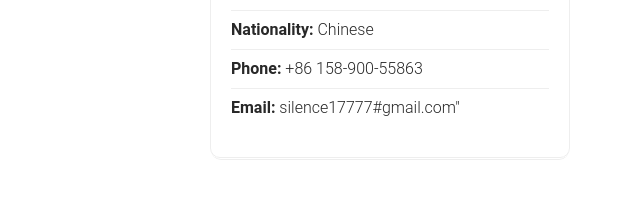
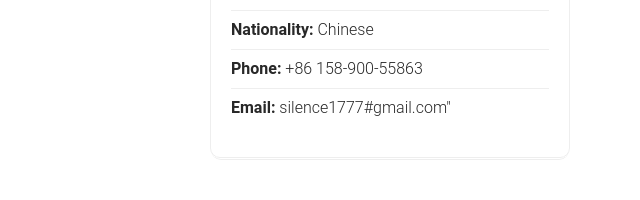
Before and after one commit to silence1777/GCD1202-silence1777, a plain HTML site: page index.html in a window 1280 px wide. Shown: the part 1640-1840 px from the top of the page, 640-1280 px from the left. Drawn offline with Linux system fonts and the light colour scheme.

Commit message:
Fifth commit
change the mailbox name.

```diff
--- a/index.html
+++ b/index.html
@@ -136,7 +136,7 @@
                 <li><strong>Address:</strong> 15 Chengfu Street, Haidian District, China</li>
                 <li><strong>Nationality:</strong> Chinese</li>
                 <li><strong>Phone:</strong> +86 158-900-55863</li>
-                <li><strong>Email:</strong> silence17777#gmail.com"</silence17777></li>
+                <li><strong>Email:</strong> silence1777#gmail.com"</silence1777></li>
               </ul>
             </div>
           </div> <!-- col-md-4 -->
```
